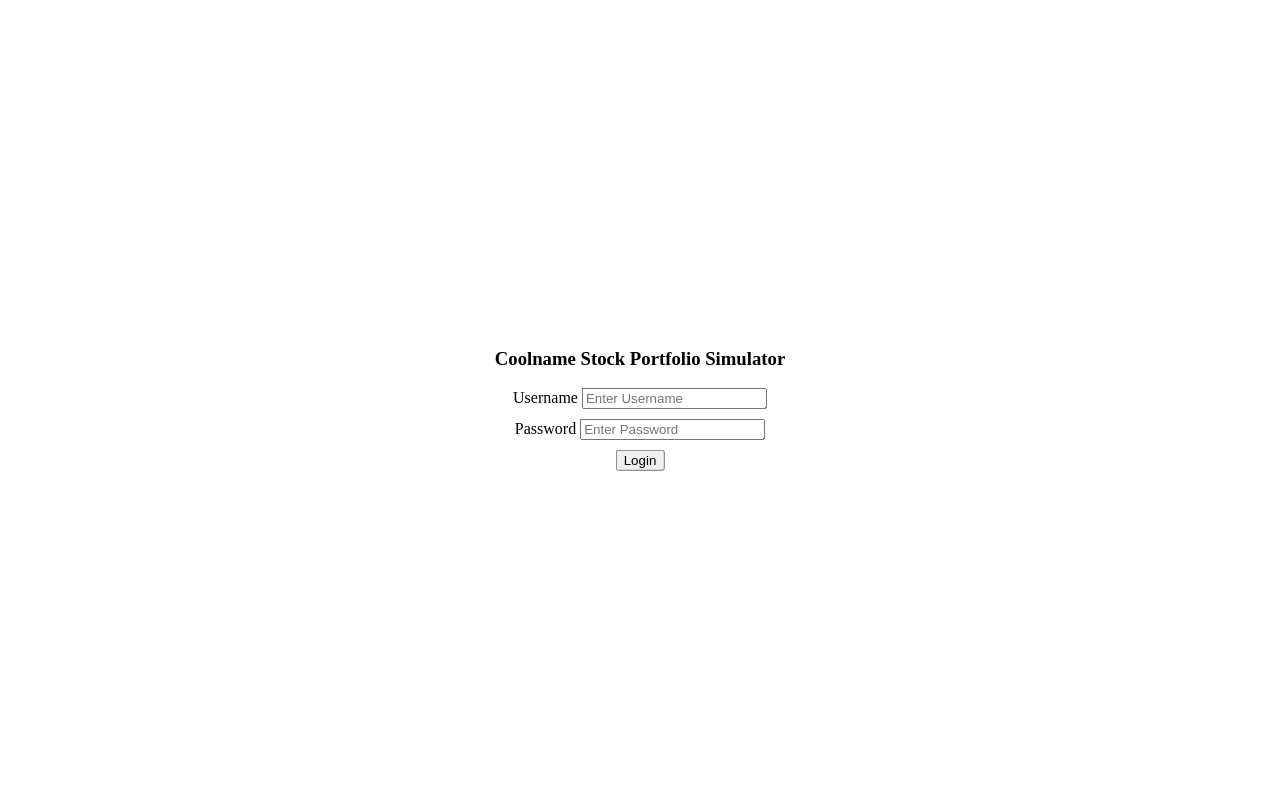
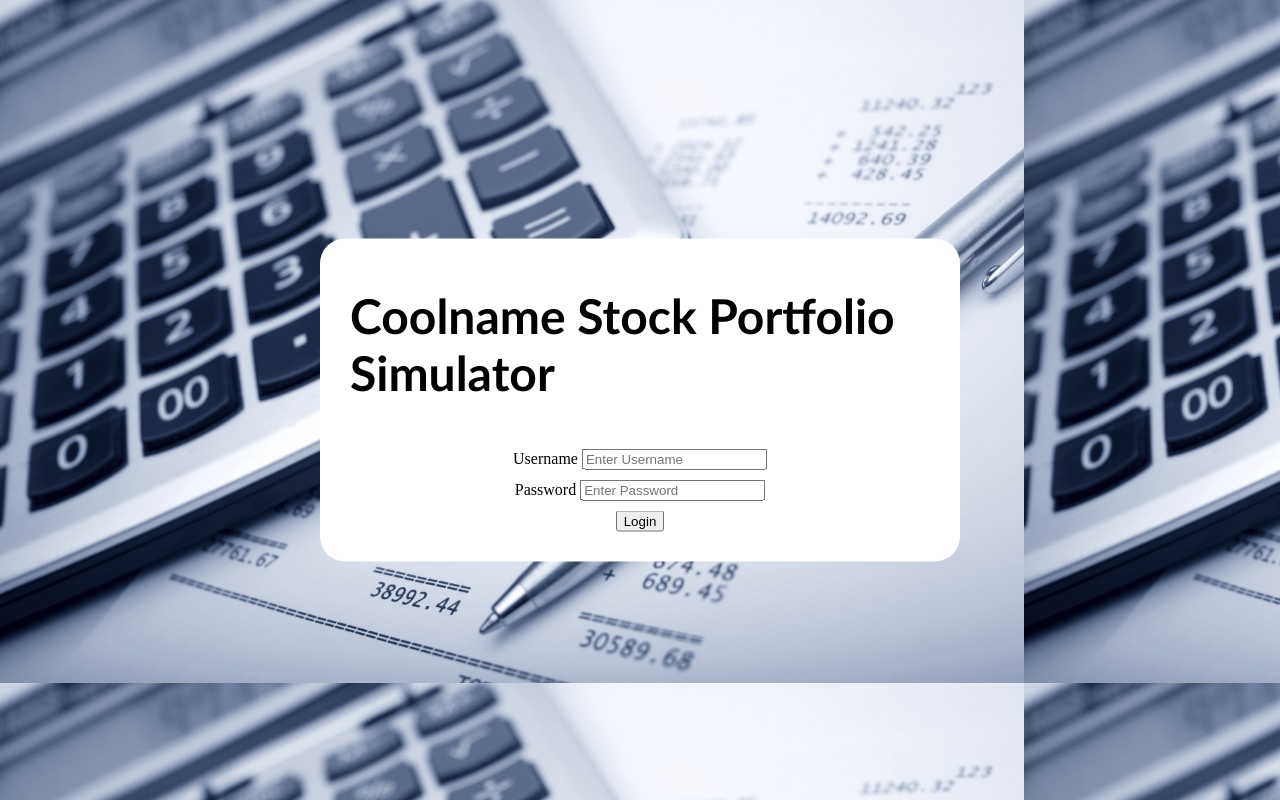
Before and after one commit to chenala/coolnameStockPortfolioSimulator, a plain HTML site: page index.html in a window 1280 px wide. Drawn offline with nearby package versions, Linux system fonts and the light colour scheme.

Commit message:
change background picture and padding. Make border round

```diff
--- a/index.css
+++ b/index.css
@@ -1,10 +1,14 @@
 .input_1{
   margin-bottom: 10px;
   text-align: center;
+  font-size: 300%
+  font-family: Calibri, sans-serif;
 }
 
 .login{
   text-align: center;
+  font-size: 300%
+  font-family: Calibri, sans-serif;
 }
 
 .form_container >div{
@@ -12,4 +16,19 @@
   top: 50%;
   left: 50%;
   transform: translate(-50%, -50%);
+  background-color: #ffffff;
+  border-radius: 25px;
+  padding-left: 30px;
+  padding-right: 30px;
+  padding-bottom: 30px;
 }
+
+h3 {
+  font-size: 300%;
+  font-family: Calibri, sans-serif;
+}
+
+body {
+   background-image: url("background.jpg");
+   background-color: #cccccc;
+}
```
Also changed, not shown: background.jpg (added).
